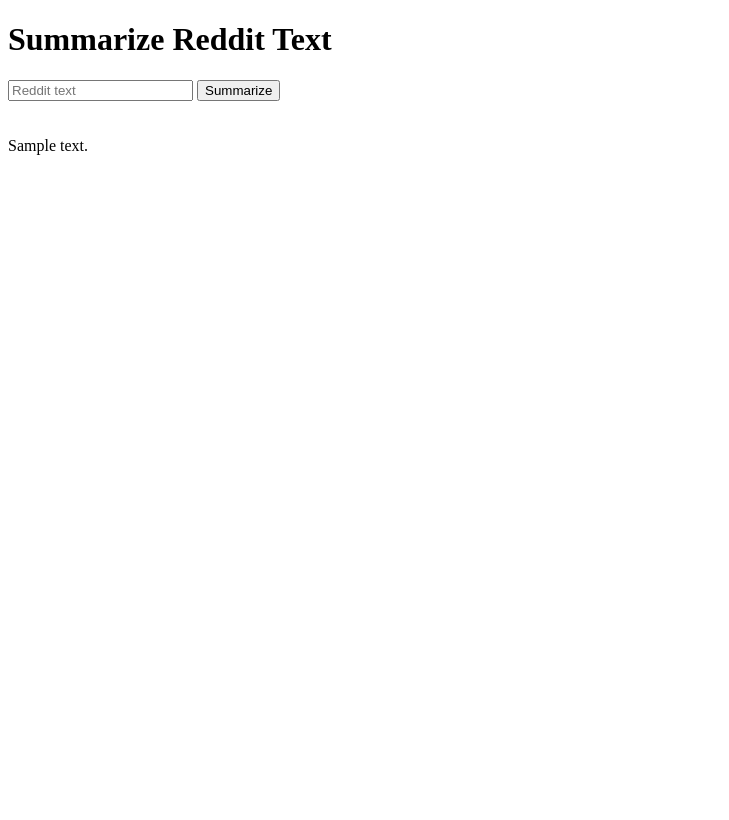
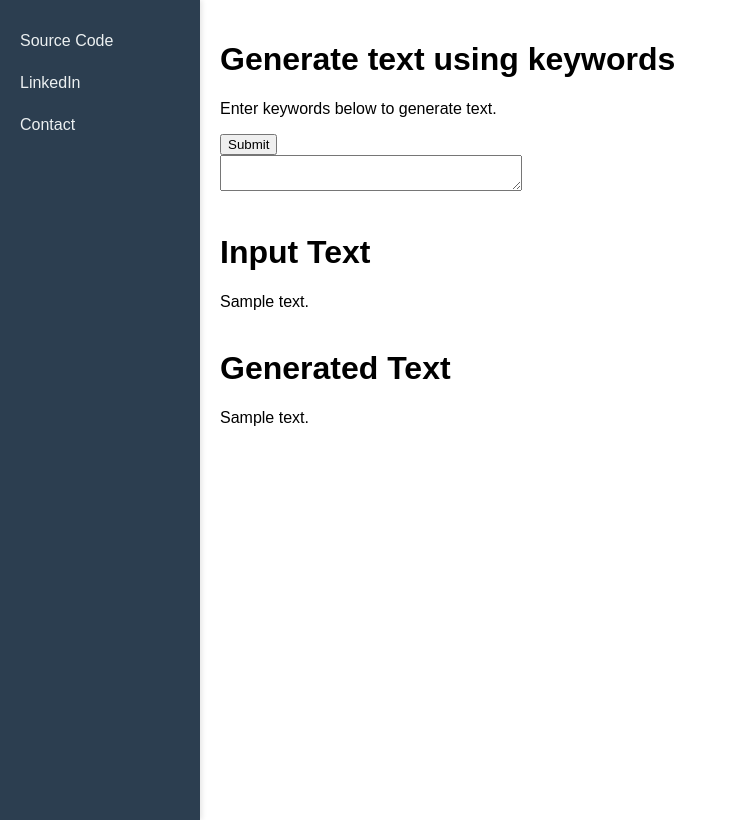
Before and after one commit to burning-river/text_generator, a Flask app: template app/templates/index.html in a window 1280 px wide. Shown: the whole page, without its empty margins (0-729 px from the left). Before the commit the page ends 155 px from the top, so only its background shows below. Run offline with Flask 2, Linux system fonts and the light colour scheme; the template is opened without the code that fills it: most values are stand-ins (such as "Sample title", 1, 10 or a date in 2020).

Commit message:
with tabs

```diff
--- a/app/templates/index.html
+++ b/app/templates/index.html
@@ -1,33 +1,73 @@
 <!DOCTYPE html>
-<html >
-<!--From https://codepen.io/frytyler/pen/EGdtg-->
+<html lang="en">
 <head>
-  <meta charset="UTF-8">
-  <title>ML API</title>
-  <link href='https://fonts.googleapis.com/css?family=Pacifico' rel='stylesheet' type='text/css'>
-<link href='https://fonts.googleapis.com/css?family=Arimo' rel='stylesheet' type='text/css'>
-<link href='https://fonts.googleapis.com/css?family=Hind:300' rel='stylesheet' type='text/css'>
-<link href='https://fonts.googleapis.com/css?family=Open+Sans+Condensed:300' rel='stylesheet' type='text/css'>
+  <meta charset="UTF-8" />
+  <meta name="viewport" content="width=device-width, initial-scale=1.0" />
+  <title>Text Generator</title>
+  <style>
+    body {
+      margin: 0;
+      font-family: Arial, sans-serif;
+      display: flex;
+    }
 
+    .sidebar {
+      width: 200px;
+      background-color: #2c3e50;
+      height: 100vh;
+      padding-top: 20px;
+      box-shadow: 2px 0 5px rgba(0, 0, 0, 0.1);
+    }
+
+    .sidebar a {
+      display: block;
+      color: #ecf0f1;
+      padding: 12px 20px;
+      text-decoration: none;
+      transition: background-color 0.3s;
+    }
+
+    .sidebar a:hover {
+      background-color: #34495e;
+    }
+
+    .main-content {
+      flex: 1;
+      padding: 20px;
+    }
+  </style>
 </head>
+<body>
+  <div class="sidebar">
+    <a href="https://github.com/burning-river/text_generator" target="_blank">Source Code</a>
+    <a href="https://www.linkedin.com/in/saurabhkumar3400" target="_blank">LinkedIn</a>
+    <a href="mailto:saurabhkumar3400@gmail.com">Contact</a>
+  </div>
 
-<body>
- <div class="login">
-	<h1>Summarize Reddit Text</h1>
+  <div class="main-content">
+    <h1>Generate text using keywords</h1>
+    <p>Enter keywords below to generate text.</p>
 
-     <!-- Main Input For Receiving Query to our ML -->
-    <form action="{{ url_for('predict')}}"method="post">
-    	<input type="text" name="Reddit text" placeholder="Reddit text" required="required" />
-
-        <button type="submit" class="btn btn-primary btn-block btn-large">Summarize</button>
+     <div class="form">
+    <form action="{{ url_for('predict')}}"method="post" id="keywords">
+        <button type="submit" class="btn btn-primary btn-block btn-large">Submit</button>
     </form>
+    <textarea form ="keywords" name="taname" id="taid" cols="35" wrap="soft"></textarea>
 
    <br>
    <br>
+      <h1>Input Text </h1>
+   {{ input_text }}
+
+   <br>
+   <br>
+   <h1>Generated Text </h1>
    {{ prediction_text }}
 
  </div>
 
+  </div>
+
 
 </body>
 </html>
```
